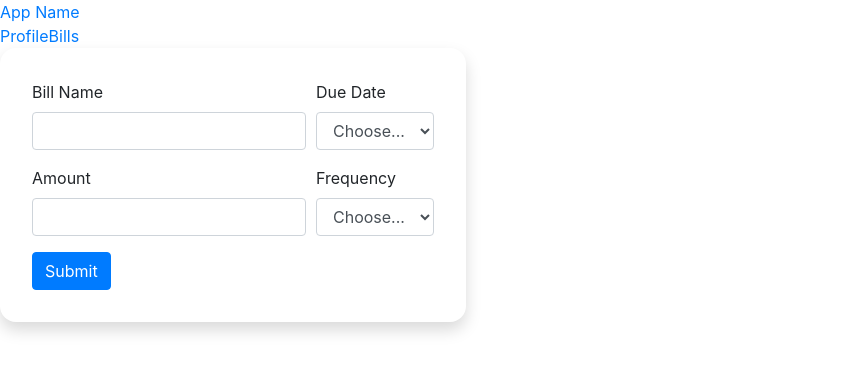
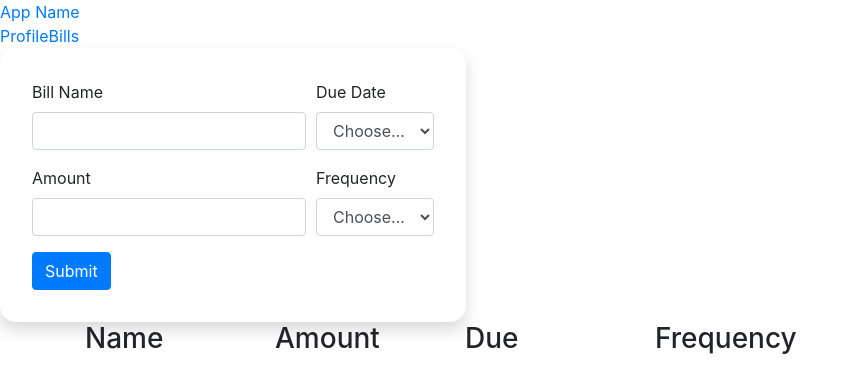
Before and after one commit to cortezd334/finances, a React (Create React App) app in the folder frontend/: page /bills in a window 1280 px wide. Shown: the top 392 px of the page, without its empty margins (0-859 px from the left). Built offline with nearby package versions, Linux system fonts and the light colour scheme.

Commit message:
container headings

```diff
--- a/frontend/src/bills/Bills.jsx
+++ b/frontend/src/bills/Bills.jsx
@@ -1,10 +1,12 @@
 import React from 'react';
 import AddBill from './AddBill';
+import DisplayBills from './DisplayBills';
 
 export default function Bills() {
     return (
       <div>
         <AddBill/>
+        <DisplayBills/>
       </div>
     );
   }
--- /dev/null
+++ b/frontend/src/bills/DisplayBills.jsx
@@ -0,0 +1,19 @@
+import React from 'react';
+import Container from 'react-bootstrap/Container';
+import Row from 'react-bootstrap/Row';
+import Col from 'react-bootstrap/Col';
+
+export default function DisplayBills() {
+    return (
+      <Container>
+          <Row>
+              <Col><h3>Name</h3></Col>
+              <Col><h3>Amount</h3></Col>
+              <Col><h3>Due</h3></Col>
+              <Col><h3>Frequency</h3></Col>
+              <Col><h3></h3></Col>
+              <Col><h3></h3></Col>
+          </Row>
+      </Container>
+    );
+  }
```
Also changed, not shown: 1 other file (tests, documents, lock files or other folders).
